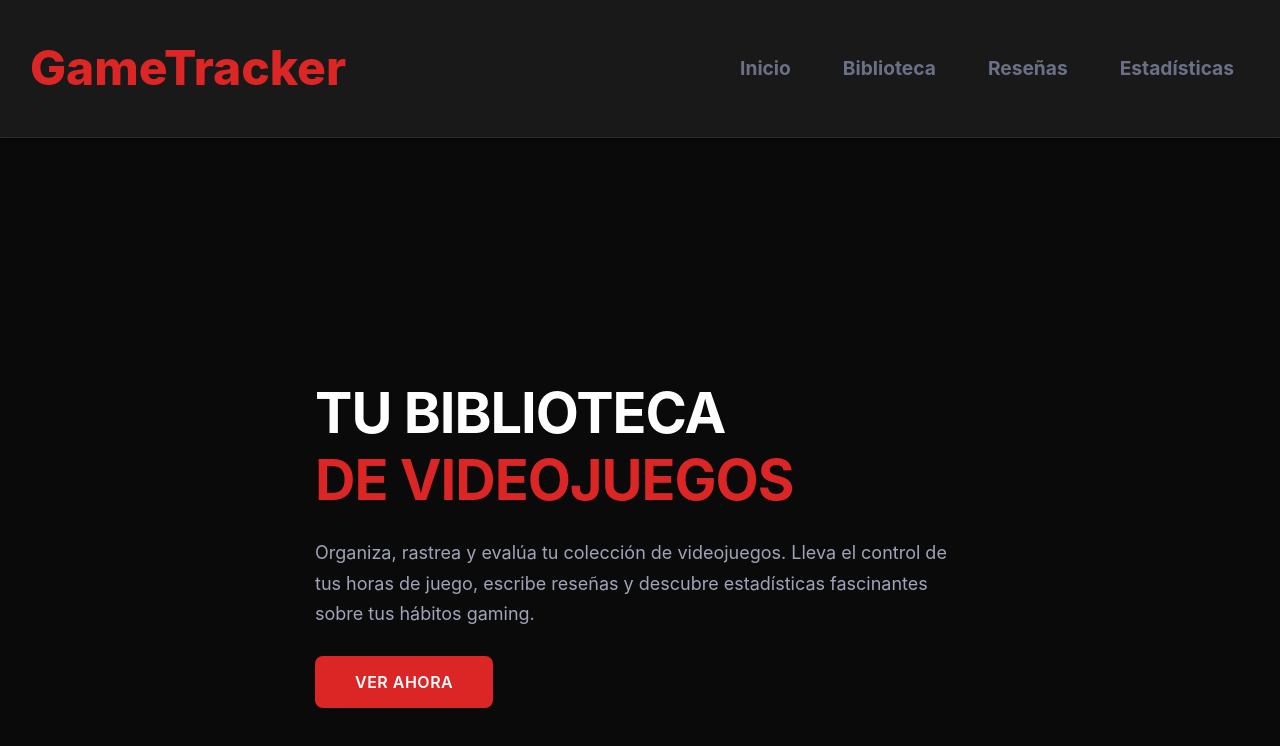
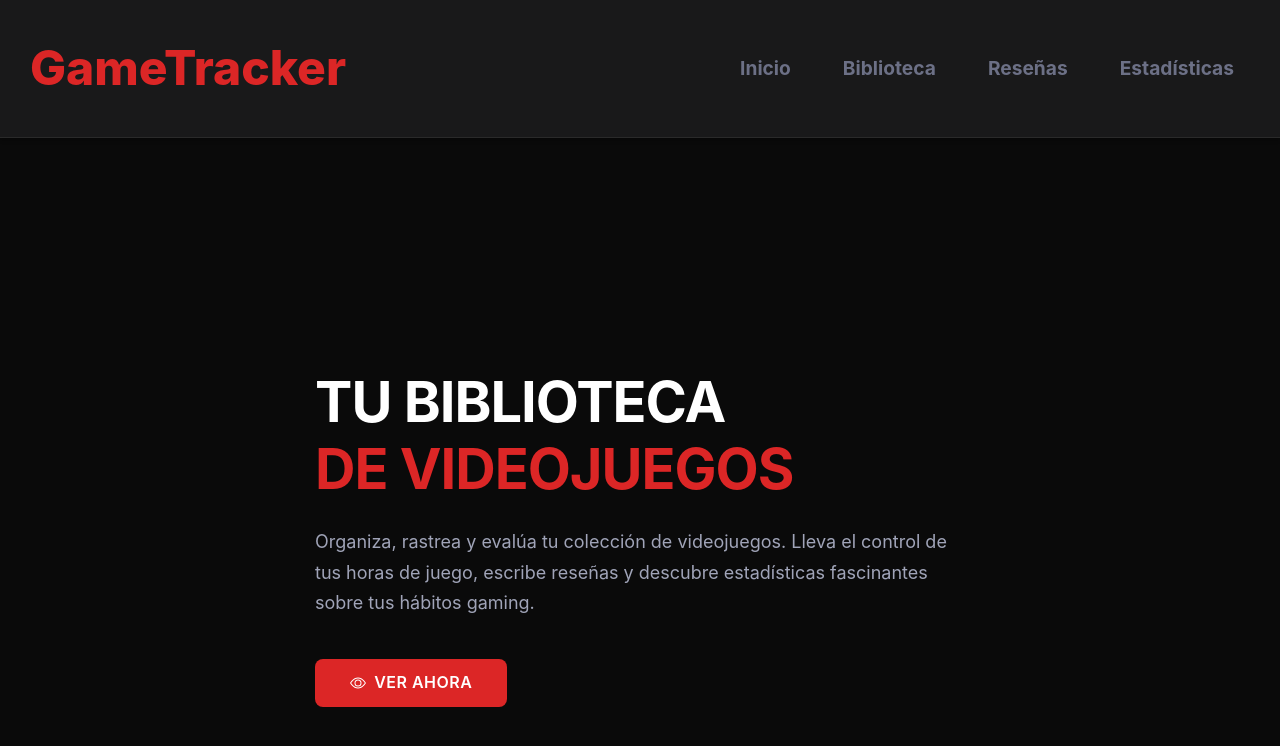
Before and after one commit to carolina148c/frontend-jc, a React (Vite) app: page / in a window 1280 px wide. Shown: the top 746 px of the page. Built offline with nearby package versions, Linux system fonts and the light colour scheme.

Commit message:
Organización del btn ver ahora

```diff
--- a/src/assets/css/Global.css
+++ b/src/assets/css/Global.css
@@ -63,9 +63,7 @@
   transition: color 0.2s;
 }
 
-a:hover {
-  color: #b91c1c;
-}
+
 
 /* Listas */
 ul, ol {
--- a/src/assets/css/Inicio.css
+++ b/src/assets/css/Inicio.css
@@ -34,24 +34,53 @@
   max-width: 650px;
 }
 
-.inicio-btn {
+.box-inicio-btn {
+  width: 12rem;
+  height: 3rem;
+  display: flex;
+  flex-direction: row;
+  justify-content: center;
+  align-items: center;
+  text-align: center;
   background-color: #dc2626;
   color: #ffffff;
-  border: none;
-  padding: 1rem 2.5rem;
-  font-size: 1rem;
+
   font-weight: 600;
+  padding-left: 4%;
+  padding-right: 4%;
+
+  border: none;;
   border-radius: 8px;
+  transition: all 0.3s ease;
+
+
+
+}
+
+.box-inicio-btn:hover {
+  box-shadow: 0px 0px 40px 1px #ff071cd7;
+  background-color: #ff071cd7;
+}
+
+.inicio-btn {
+  color: white;
+  letter-spacing: 0.5px;
+  text-align: center;
+}
+
+.inicio-btn-svg {
+  height: 100%;
+  width: 100%;
+  display: flex;
+  flex-direction: row;
+  justify-content: space-evenly;
+  align-items: center;
   cursor: pointer;
   transition: all 0.3s ease;
-  letter-spacing: 0.5px;
-  margin-bottom: 3rem;
 }
 
-.inicio-btn:hover {
-  background-color: #dc2626;
-  transform: translateY(-2px);
-  box-shadow: 0 10px 25px rgba(255, 71, 87, 0.3);
+.inicio-btn-svg:hover{
+  transform: scale(1.08);
 }
 
 .inicio-stats {
@@ -136,6 +165,3 @@
 }
 
 /* 5. Estilo al pasar el mouse (HOVER) */
-.nav-links a:hover {
-    color: #dc2626
-}
--- a/src/pages/Inicio.jsx
+++ b/src/pages/Inicio.jsx
@@ -14,9 +14,19 @@
         <p className="inicio-descripcion">
           Organiza, rastrea y evalúa tu colección de videojuegos. Lleva el control de tus horas de juego, escribe reseñas y descubre estadísticas fascinantes sobre tus hábitos gaming.
         </p>
+        <div  href = "/biblioteca" className="box-inicio-btn">
+        <div className="inicio-btn-svg">
+             <svg xmlns="http://www.w3.org/2000/svg" width="16" height="16" fill="currentColor" class="bi bi-eye" viewBox="0 0 16 16">
+            <path d="M16 8s-3-5.5-8-5.5S0 8 0 8s3 5.5 8 5.5S16 8 16 8M1.173 8a13 13 0 0 1 1.66-2.043C4.12 4.668 5.88 3.5 8 3.5s3.879 1.168 5.168 2.457A13 13 0 0 1 14.828 8q-.086.13-.195.288c-.335.48-.83 1.12-1.465 1.755C11.879 11.332 10.119 12.5 8 12.5s-3.879-1.168-5.168-2.457A13 13 0 0 1 1.172 8z"/>
+            <path d="M8 5.5a2.5 2.5 0 1 0 0 5 2.5 2.5 0 0 0 0-5M4.5 8a3.5 3.5 0 1 1 7 0 3.5 3.5 0 0 1-7 0"/>
+            </svg>
 
-        <a href = "/biblioteca" className="inicio-btn">
-          VER AHORA</a>
+
+        <a href = "/biblioteca"  className ="inicio-btn">VER AHORA</a>
+        </div>
+        </div>
+
+
 
       </div>
     </section>
```
